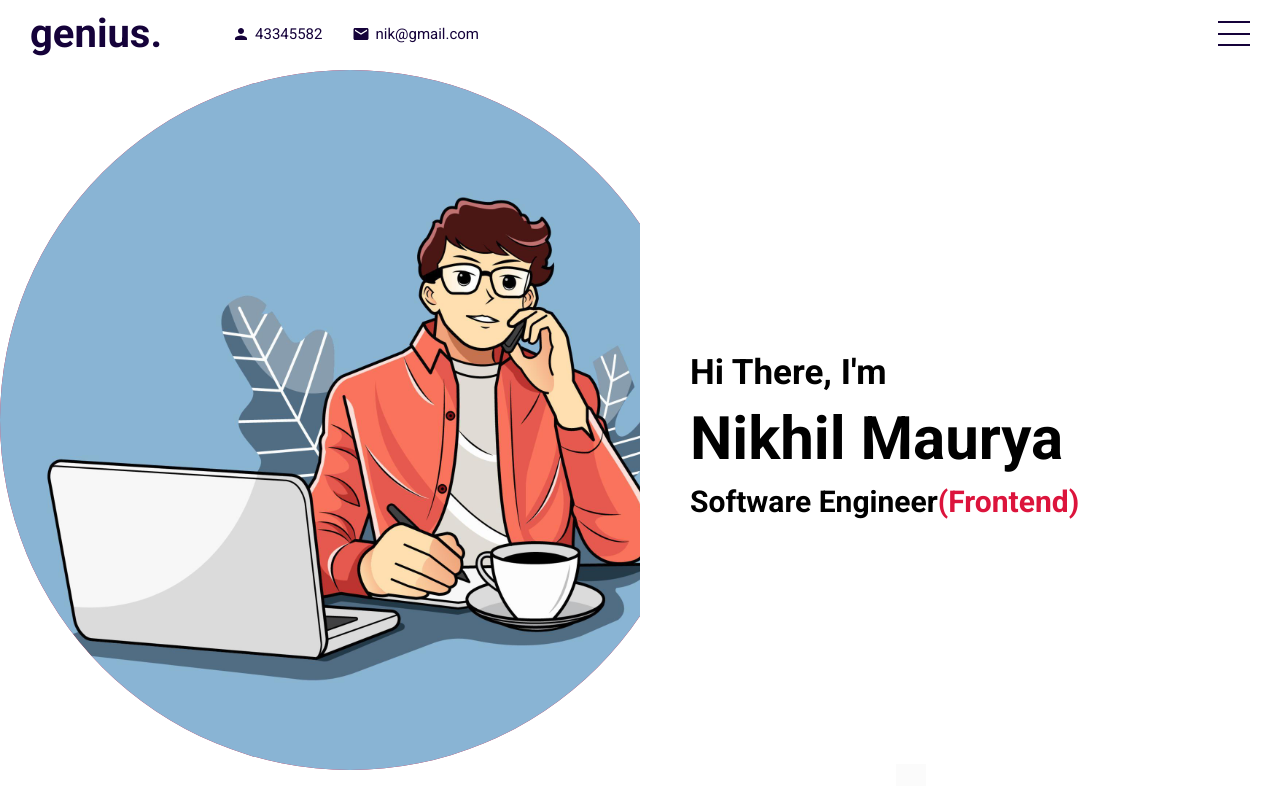
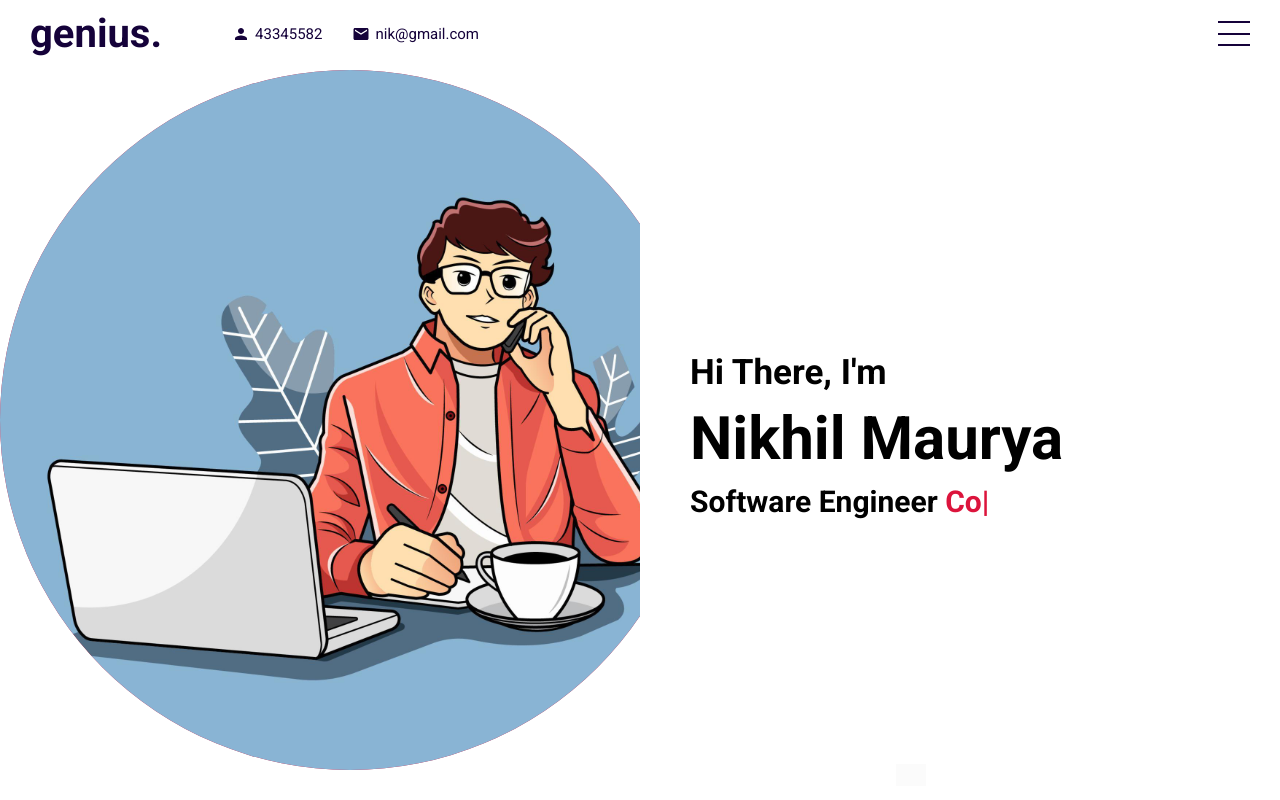
Before and after one commit to nikhilmaurya26/React_Portfolio, a React (Create React App) app in the folder portfoilo/: page / in a window 1280 px wide. Built offline with nearby package versions, Linux system fonts and the light colour scheme; grey boxes are pictures that could not be loaded.

Commit message:
Text_animation_added

```diff
--- a/portfoilo/src/App.jsx
+++ b/portfoilo/src/App.jsx
@@ -1,6 +1,6 @@
 import "./app.scss"
 import Topbar from "./Components/topbar/Topbar";
-import React from "react";
+// import React from "react";
 import Intro from "./Components/intro/Intro";
 import Portfolio from "./Components/portfolio/Portfolio";
 import Works from "./Components/works/Works";
--- a/portfoilo/src/Components/contact/Contact.jsx
+++ b/portfoilo/src/Components/contact/Contact.jsx
@@ -1,4 +1,4 @@
-import React from 'react'
+// import React from 'react'
 import "./contact.scss"
 
 export default function Contact() {
--- a/portfoilo/src/Components/intro/Intro.jsx
+++ b/portfoilo/src/Components/intro/Intro.jsx
@@ -1,5 +1,21 @@
 import "./intro.scss"
+import { init } from 'ityped'
+import {useEffect,useRef} from "react"
+
 export default function Intro() {
+
+
+  const textRef = useRef();
+  useEffect(()=>{
+    init(textRef.current,
+       { showCursor: true,
+          backDelay:500,
+          backSpeed:60,
+         strings: ["Frontend", "Developer","Content creator"],
+       });
+  },[]);
+
+
   return (
     <div className="intro" id="intro">
     <div className="left">
@@ -11,12 +27,12 @@ export default function Intro() {
       <div className="wrapper">
         <h2>Hi There, I'm</h2>
         <h1>Nikhil Maurya</h1>
-          <h3>Software Engineer<span>(Frontend)</span></h3>
+        <h3>Software Engineer <span ref={textRef} ></span></h3>
       </div>
       <a href="#portfolio">
         <img src="assets/down.png" alt=""/>
       </a>
     </div>
   </div>
-  )
+  );
 }
--- a/portfoilo/src/Components/intro/intro.scss
+++ b/portfoilo/src/Components/intro/intro.scss
@@ -45,6 +45,17 @@
                     font-size: inherit;
                     color: crimson;
                 }
+                .ityped-cursor {
+                    animation: blink 1s infinite;
+                }
+                @keyframes blink {
+                    50%{
+                        opacity: 1;
+                    }
+                    100%{
+                        opacity: 0;
+                    }
+                }
             }
         }
         a{
--- a/portfoilo/src/index.js
+++ b/portfoilo/src/index.js
@@ -1,11 +1,11 @@
-import React from 'react';
+// import React from 'react';
 import ReactDOM from 'react-dom/client';
 import App from './App';
 
 
 const root = ReactDOM.createRoot(document.getElementById('root'));
 root.render(
-  <React.StrictMode>
+  // <React.StrictMode>
     <App />
-  </React.StrictMode>
+  // </React.StrictMode>
 );
```
Also changed, not shown: portfoilo/package.json (+9 -4 lines), 1 other file (tests, documents, lock files or other folders). Lines whose indentation alone changed are shown as unchanged.
